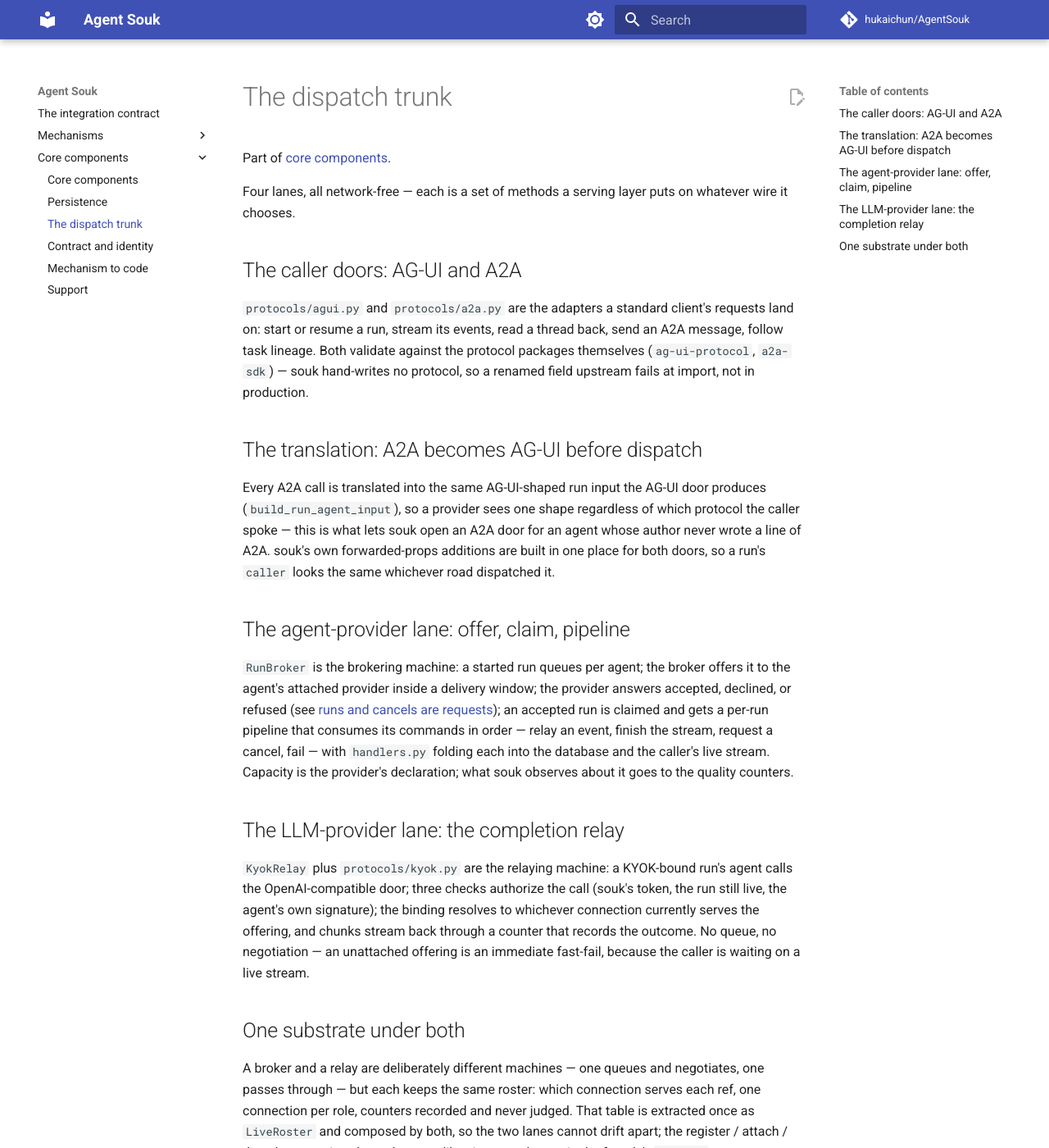
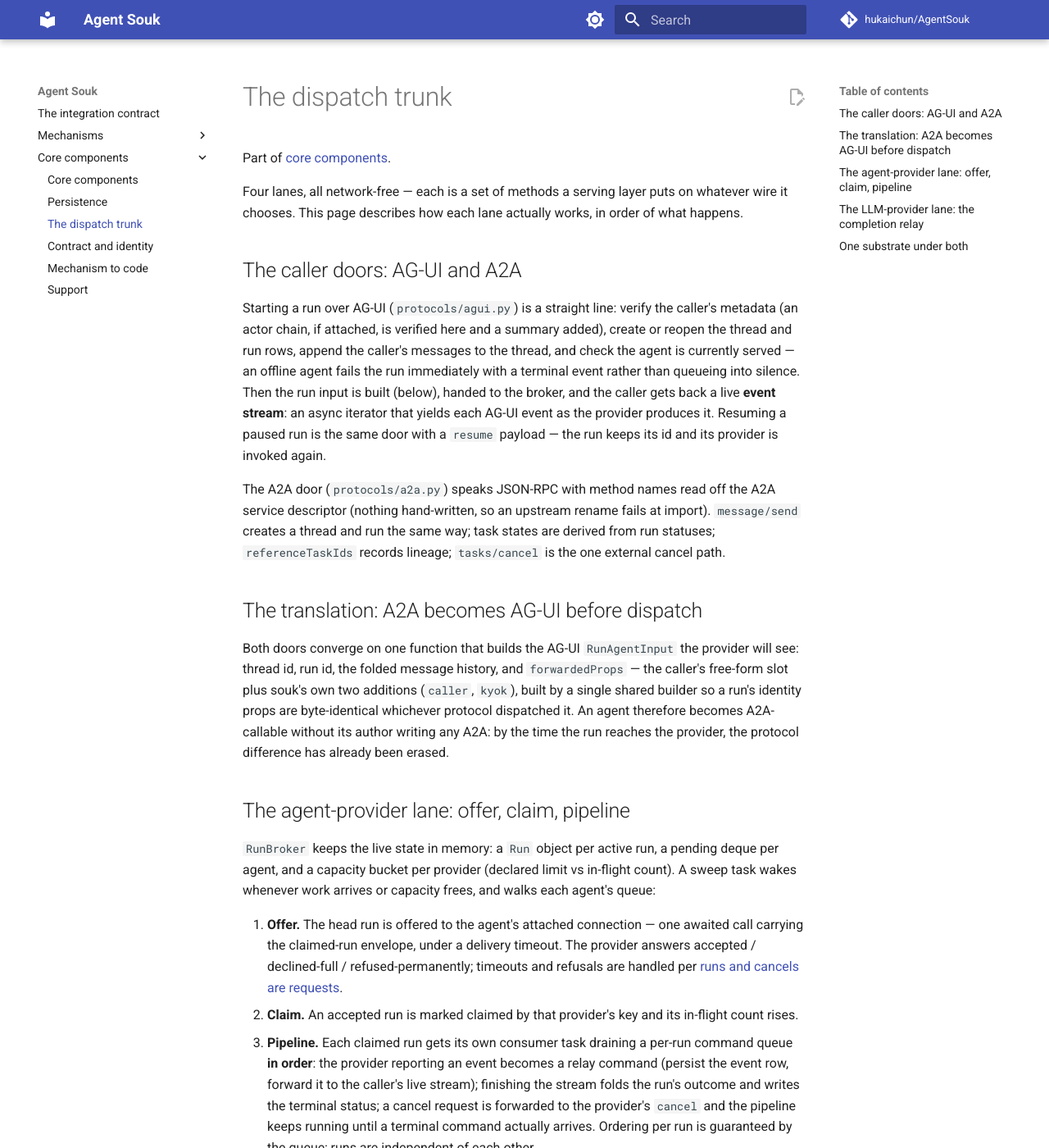
Before and after one commit to hukaichun/AgentSouk, an MkDocs documentation site: the page built from docs/core-components/dispatch.md, in a window 1280 px wide and 1400 px high. Shown: the whole window at 82% size. Built offline with MkDocs 1.6.1 and Material for MkDocs 9.7.7, drawn with Linux system fonts in a browser that asks for light colours; comment, search, counter and statistics services are not loaded; some of the changed text lies outside the part shown.

Commit message:
Core-component pages describe how, not just where
Review feedback: the pages read as maps — module names a reader had to
chase into the source to learn anything. Each detail page now carries the
implementation in prose. Persistence: Core-metadata tables, one async
repo module that builds statements and commits, upsert registration,
structural dialect neutrality, the packaged chain as the only build
path. Dispatch: the AG-UI door's straight line from verify to live event
stream, the A2A door off the service descriptor, the one input builder
both converge on, the broker's offer/claim/per-run-ordered-pipeline with
the forget funnel, and the relay's three checks then pass-through.
Contract and identity: the canonical-bytes primitive, tag-first payloads,
nonce lifecycle, the hop-by-hop chain walk, alias-dump envelopes, twins
and guards. Support: the callback list, the two sweep actions, the
settings object. Module names remain as anchors only.

Co-Authored-By: Claude Fable 5 <noreply@anthropic.com>

```diff
--- a/docs/core-components/dispatch.md
+++ b/docs/core-components/dispatch.md
@@ -3,55 +3,88 @@
 Part of [core components](../core-components.md).
 
 Four lanes, all network-free — each is a set of methods a serving layer
-puts on whatever wire it chooses.
+puts on whatever wire it chooses. This page describes how each lane
+actually works, in order of what happens.
 
 ## The caller doors: AG-UI and A2A
 
-`protocols/agui.py` and `protocols/a2a.py` are the adapters a standard
-client's requests land on: start or resume a run, stream its events,
-read a thread back, send an A2A message, follow task lineage. Both
-validate against the protocol packages themselves (`ag-ui-protocol`,
-`a2a-sdk`) — souk hand-writes no protocol, so a renamed field upstream
-fails at import, not in production.
+Starting a run over AG-UI (`protocols/agui.py`) is a straight line:
+verify the caller's metadata (an actor chain, if attached, is verified
+here and a summary added), create or reopen the thread and run rows,
+append the caller's messages to the thread, and check the agent is
+currently served — an offline agent fails the run immediately with a
+terminal event rather than queueing into silence. Then the run input is
+built (below), handed to the broker, and the caller gets back a live
+**event stream**: an async iterator that yields each AG-UI event as the
+provider produces it. Resuming a paused run is the same door with a
+`resume` payload — the run keeps its id and its provider is invoked
+again.
+
+The A2A door (`protocols/a2a.py`) speaks JSON-RPC with method names read
+off the A2A service descriptor (nothing hand-written, so an upstream
+rename fails at import). `message/send` creates a thread and run the
+same way; task states are derived from run statuses; `referenceTaskIds`
+records lineage; `tasks/cancel` is the one external cancel path.
 
 ## The translation: A2A becomes AG-UI before dispatch
 
-Every A2A call is translated into the same AG-UI-shaped run input the
-AG-UI door produces (`build_run_agent_input`), so a provider sees one
-shape regardless of which protocol the caller spoke — this is what lets
-souk open an A2A door for an agent whose author never wrote a line of
-A2A. souk's own forwarded-props additions are built in one place for
-both doors, so a run's `caller` looks the same whichever road dispatched
-it.
+Both doors converge on one function that builds the AG-UI
+`RunAgentInput` the provider will see: thread id, run id, the folded
+message history, and `forwardedProps` — the caller's free-form slot plus
+souk's own two additions (`caller`, `kyok`), built by a single shared
+builder so a run's identity props are byte-identical whichever protocol
+dispatched it. An agent therefore becomes A2A-callable without its
+author writing any A2A: by the time the run reaches the provider, the
+protocol difference has already been erased.
 
 ## The agent-provider lane: offer, claim, pipeline
 
-`RunBroker` is the brokering machine: a started run queues per agent; the
-broker offers it to the agent's attached provider inside a delivery
-window; the provider answers accepted, declined, or refused (see
-[runs and cancels are requests](../mechanisms/requests.md)); an accepted
-run is claimed and gets a per-run pipeline that consumes its commands in
-order — relay an event, finish the stream, request a cancel, fail — with
-`handlers.py` folding each into the database and the caller's live
-stream. Capacity is the provider's declaration; what souk observes about
-it goes to the quality counters.
+`RunBroker` keeps the live state in memory: a `Run` object per active
+run, a pending deque per agent, and a capacity bucket per provider
+(declared limit vs in-flight count). A sweep task wakes whenever work
+arrives or capacity frees, and walks each agent's queue:
+
+1. **Offer.** The head run is offered to the agent's attached connection
+   — one awaited call carrying the claimed-run envelope, under a
+   delivery timeout. The provider answers accepted / declined-full /
+   refused-permanently; timeouts and refusals are handled per
+   [runs and cancels are requests](../mechanisms/requests.md).
+2. **Claim.** An accepted run is marked claimed by that provider's key
+   and its in-flight count rises.
+3. **Pipeline.** Each claimed run gets its own consumer task draining a
+   per-run command queue **in order**: the provider reporting an event
+   becomes a relay command (persist the event row, forward it to the
+   caller's live stream); finishing the stream folds the run's outcome
+   and writes the terminal status; a cancel request is forwarded to the
+   provider's `cancel` and the pipeline keeps running until a terminal
+   command actually arrives. Ordering per run is guaranteed by the queue;
+   runs are independent of each other.
+
+When a run ends — however it ends — one funnel (`forget`) releases its
+state: capacity is freed, the sweep wakes, KYOK bindings die, listeners
+are told.
 
 ## The LLM-provider lane: the completion relay
 
-`KyokRelay` plus `protocols/kyok.py` are the relaying machine: a
-KYOK-bound run's agent calls the OpenAI-compatible door; three checks
-authorize the call (souk's token, the run still live, the agent's own
-signature); the binding resolves to whichever connection currently serves
-the offering, and chunks stream back through a counter that records the
-outcome. No queue, no negotiation — an unattached offering is an
-immediate fast-fail, because the caller is waiting on a live stream.
+The KYOK door (`protocols/kyok.py`) is request-scoped, no queue. A call
+arrives bearing the run's token; three checks run in order — the token
+verifies and hasn't expired, the run it names is still live for that
+agent, and the call is freshly signed by the agent provider's own key
+over the token, a timestamp and the body hash. Then the run's binding
+names an offering; the offering resolves to whichever connection
+currently serves it (attach/re-attach mid-run just works, because the
+binding never names a connection); and the provider's chunk iterator is
+returned to the caller, wrapped in a counter that records how the stream
+ended. Not attached → immediate fast-fail, because the calling agent is
+holding a live stream open — queueing here would help nobody.
 
 ## One substrate under both
 
-A broker and a relay are deliberately different machines — one queues and
-negotiates, one passes through — but each keeps the same roster: which
-connection serves each ref, one connection per role, counters recorded
-and never judged. That table is extracted once as `LiveRoster` and
-composed by both, so the two lanes cannot drift apart; the register /
-attach / detach semantics above them are likewise stated once, in the
-facade's `_Roster`.
+A broker and a relay are deliberately different machines — one queues
+and negotiates, one passes through — but each keeps the same roster:
+a plain map from ref to connection where re-attaching under the same ref
+replaces the old link (one connection per role), plus per-identity
+counters. That table is extracted once as `LiveRoster` and composed by
+both hosts, so the two lanes cannot drift apart; the register / attach /
+detach ceremony above them is likewise stated once, in the facade's
+`_Roster` base.
```
Also changed, not shown: docs/core-components/contract-identity.md (+65 -22 lines), docs/core-components/persistence.md (+32 -12 lines), docs/core-components/support.md (+26 -17 lines).
